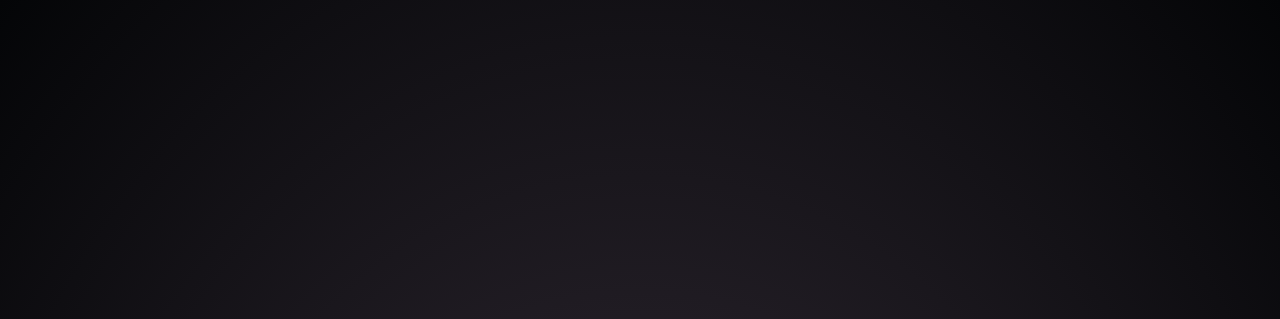
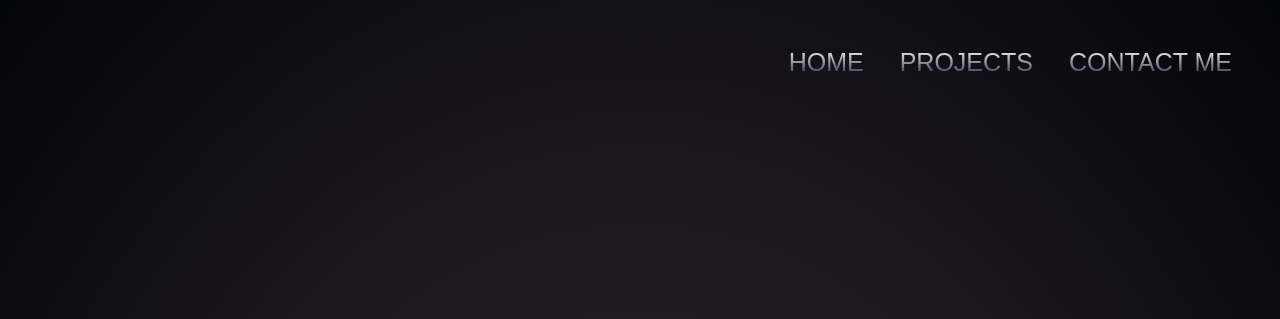
Before and after one commit to kevindincau/portfolio, a plain HTML site: page index.html in a window 1280 px wide. Shown: the top 319 px of the page. Drawn offline with Linux system fonts and the light colour scheme.

Commit message:
add top menu without a href

```diff
--- a/index.html
+++ b/index.html
@@ -4,6 +4,17 @@
     <link rel="stylesheet" href="style.css">
 </head>
 <body>
+    <header>
+        <div class="container-top-menu">
+            <nav>
+                <ul>
+                    <li>HOME</li>
+                    <li>PROJECTS</li>
+                    <li>CONTACT ME</li>
+                </ul>
+            </nav>
+        </div>
+    </header>
     <section class="wrapper">
         <div id="title">
             <span>KEVIN DINCAU</span>
--- a/style.css
+++ b/style.css
@@ -2,6 +2,14 @@ html {
     height: 100%;
     overflow: hidden;
     background: radial-gradient(ellipse at bottom, #352d38, #040507 100%);
+}
+
+body {
+    margin: 0;
+}
+
+header {
+    padding: 1rem 2rem;
 }
 
 #title {
@@ -19,7 +27,31 @@ html {
 }
 
 #title span {
-    background: -webkit-linear-gradient(#fff, #262646);
+    background: linear-gradient(#fff, #262646);
     -webkit-background-clip: text;
+    background-clip: text;
     -webkit-text-fill-color: transparent;
+    color:transparent
 }
+
+.container-top-menu {
+    float: right;
+}
+
+.container-top-menu ul {
+    list-style-type: none;
+    padding: 0;
+}
+
+.container-top-menu ul li {
+    display: inline-block;
+    text-align: center;
+    margin: 1rem;
+    font-family: Arial;
+    font-size: 25px;
+    background: linear-gradient(#fff, #262646);
+    -webkit-background-clip: text;
+    background-clip: text;
+    -webkit-text-fill-color: transparent;
+    color:transparent
+}
```
Also changed, not shown: icon.png (added).
